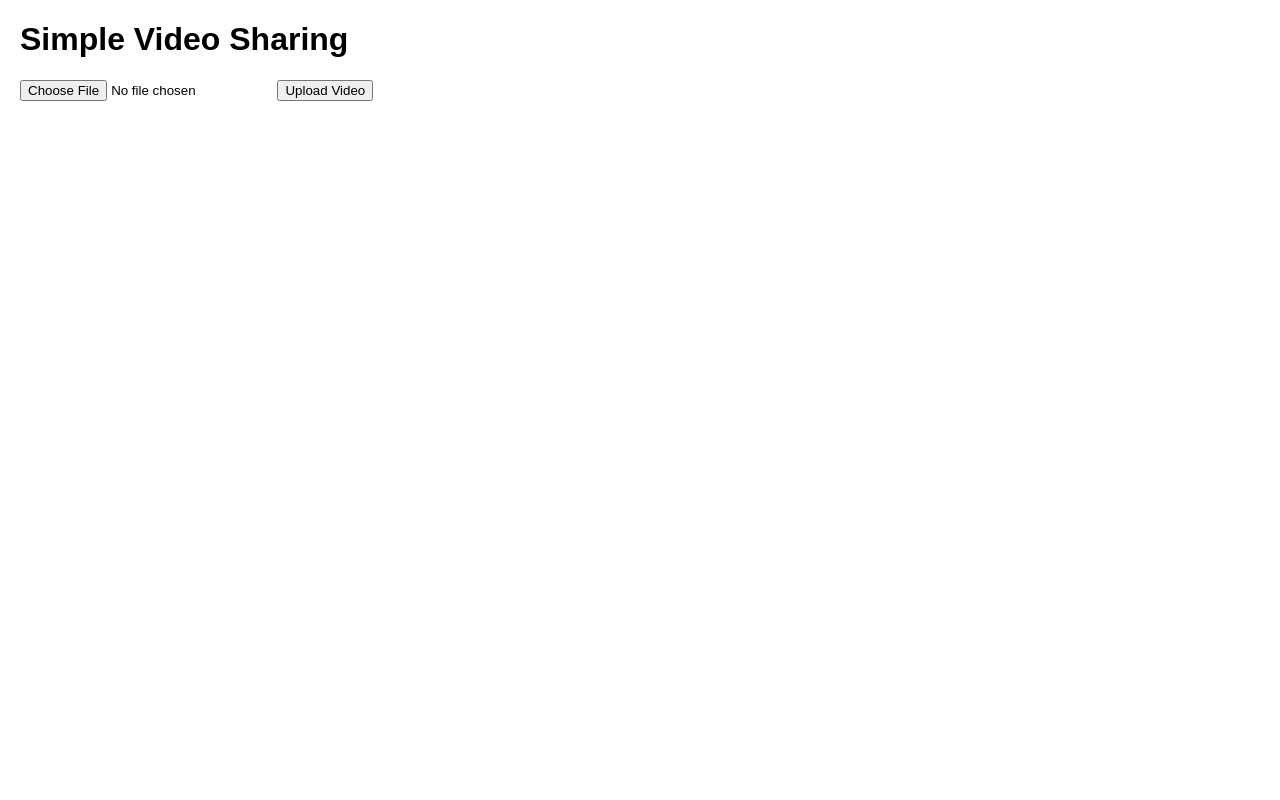
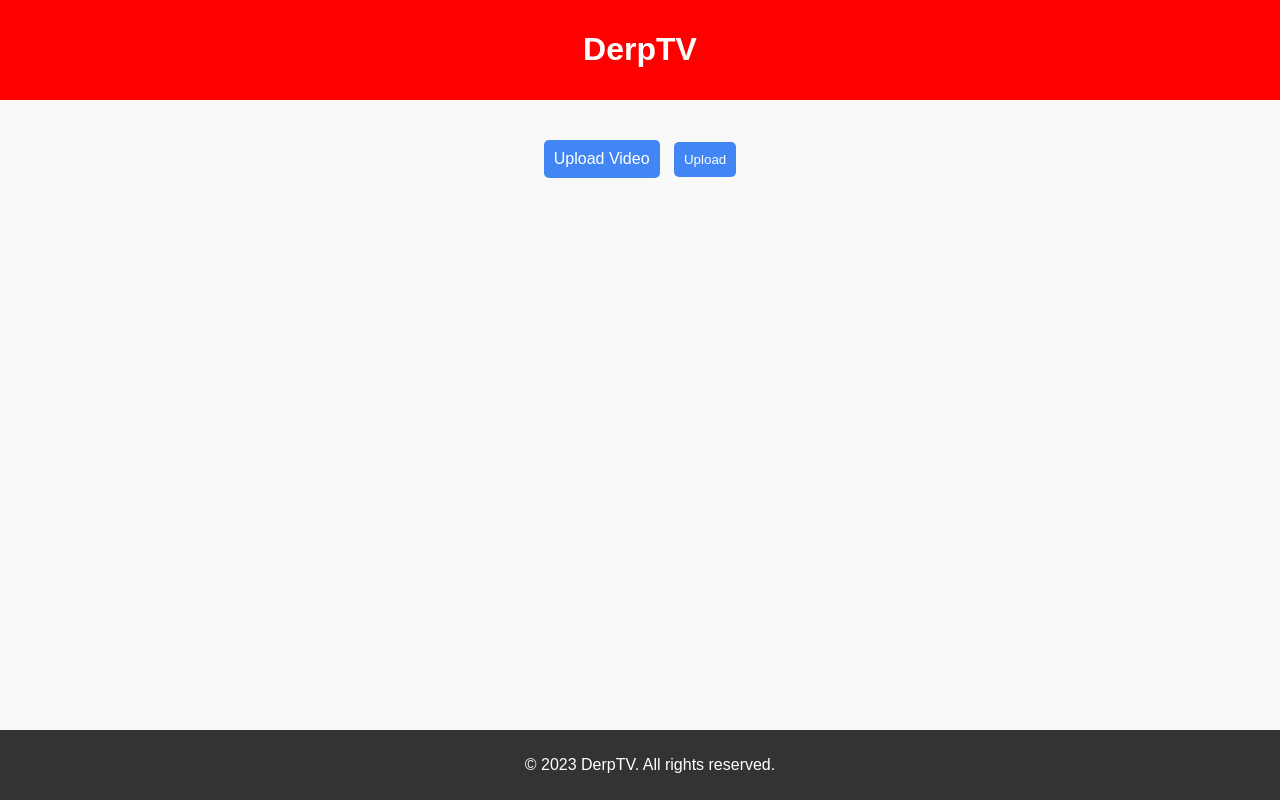
Before and after one commit to Xelionix/DerpTV, a plain HTML site: page index.html in a window 1280 px wide. Drawn offline with Linux system fonts and the light colour scheme.

Commit message:
Update index.html

```diff
--- a/index.html
+++ b/index.html
@@ -3,15 +3,26 @@
 <head>
     <meta charset="UTF-8">
     <meta name="viewport" content="width=device-width, initial-scale=1.0">
-    <title>Simple Video Sharing</title>
+    <title>DerpTV</title>
     <style>
         body {
-            font-family: Arial, sans-serif;
-            margin: 20px;
+            font-family: 'Arial', sans-serif;
+            margin: 0;
+            padding: 0;
+            background-color: #f9f9f9;
+            color: #333;
+        }
+
+        header {
+            background-color: #ff0000;
+            padding: 10px;
+            text-align: center;
+            color: white;
         }
 
         #video-container {
-            margin-top: 20px;
+            margin: 20px;
+            text-align: center;
         }
 
         #video-list {
@@ -19,25 +30,88 @@
             padding: 0;
             display: flex;
             flex-wrap: wrap;
+            justify-content: center;
         }
 
         .video-item {
             margin: 10px;
+            padding: 10px;
             cursor: pointer;
+            background-color: #fff;
+            border-radius: 5px;
+            box-shadow: 0 0 5px rgba(0, 0, 0, 0.1);
+        }
+
+        .video-item:hover {
+            box-shadow: 0 0 10px rgba(0, 0, 0, 0.2);
+        }
+
+        .thumbnail {
+            width: 100%;
+            height: auto;
+            border-radius: 5px;
+        }
+
+        #videoPlayer {
+            width: 80%;
+            max-width: 800px;
+            display: none;
+            margin-top: 20px;
+        }
+
+        input[type="file"] {
+            display: none;
+        }
+
+        label {
+            background-color: #4285f4;
+            color: #fff;
+            padding: 10px;
+            border-radius: 5px;
+            cursor: pointer;
+            display: inline-block;
+            margin-top: 20px;
+        }
+
+        button {
+            background-color: #4285f4;
+            color: #fff;
+            padding: 10px;
+            border: none;
+            border-radius: 5px;
+            cursor: pointer;
+            margin-left: 10px;
+        }
+
+        footer {
+            background-color: #333;
+            color: #fff;
+            text-align: center;
+            padding: 10px;
+            position: fixed;
+            bottom: 0;
+            width: 100%;
         }
     </style>
 </head>
 <body>
 
-<h1>Simple Video Sharing</h1>
-
-<input type="file" id="videoInput" accept="video/*">
-<button onclick="uploadVideo()">Upload Video</button>
+<header>
+    <h1>DerpTV</h1>
+</header>
 
 <div id="video-container">
+    <label for="videoInput">Upload Video</label>
+    <input type="file" id="videoInput" accept="video/*">
+    <button onclick="uploadVideo()">Upload</button>
+
     <ul id="video-list"></ul>
-    <video id="videoPlayer" controls style="display: none;"></video>
+    <video id="videoPlayer" controls></video>
 </div>
+
+<footer>
+    <p>&copy; 2023 DerpTV. All rights reserved.</p>
+</footer>
 
 <script>
     const videoInput = document.getElementById('videoInput');
@@ -49,10 +123,14 @@
 
         if (file) {
             const videoURL = URL.createObjectURL(file);
+            const thumbnailURL = generateThumbnailURL(); // Replace with actual thumbnail generation logic
 
             const videoItem = document.createElement('li');
             videoItem.className = 'video-item';
-            videoItem.textContent = file.name;
+            videoItem.innerHTML = `
+                <img class="thumbnail" src="${thumbnailURL}" alt="Thumbnail">
+                <p>${file.name}</p>
+            `;
             videoItem.addEventListener('click', () => playVideo(videoURL));
 
             videoList.appendChild(videoItem);
@@ -65,6 +143,11 @@
         videoPlayer.src = url;
         videoPlayer.style.display = 'block';
     }
+
+    function generateThumbnailURL() {
+        // Placeholder URL for the thumbnail (replace with actual logic)
+        return 'https://via.placeholder.com/150';
+    }
 </script>
 
 </body>
```
